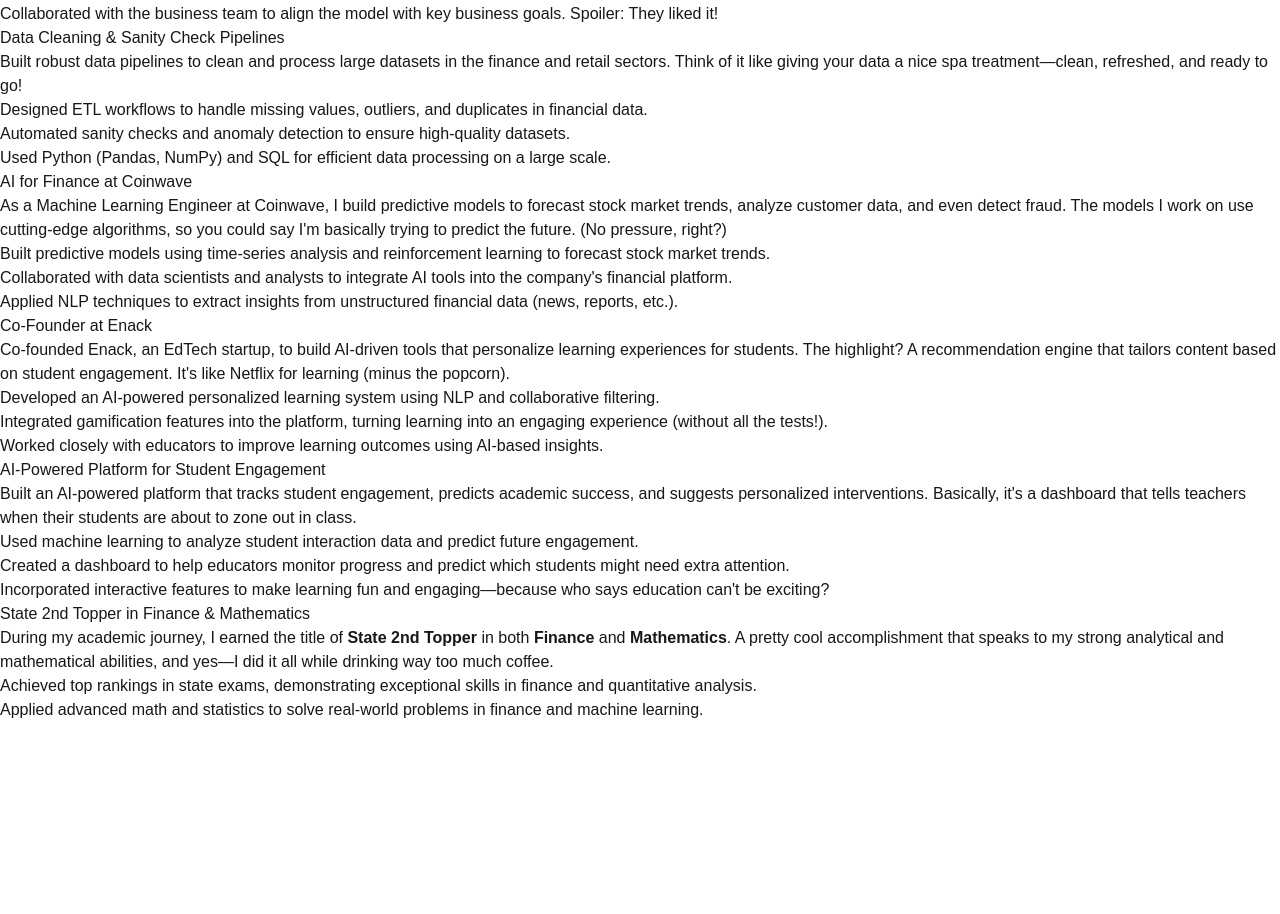
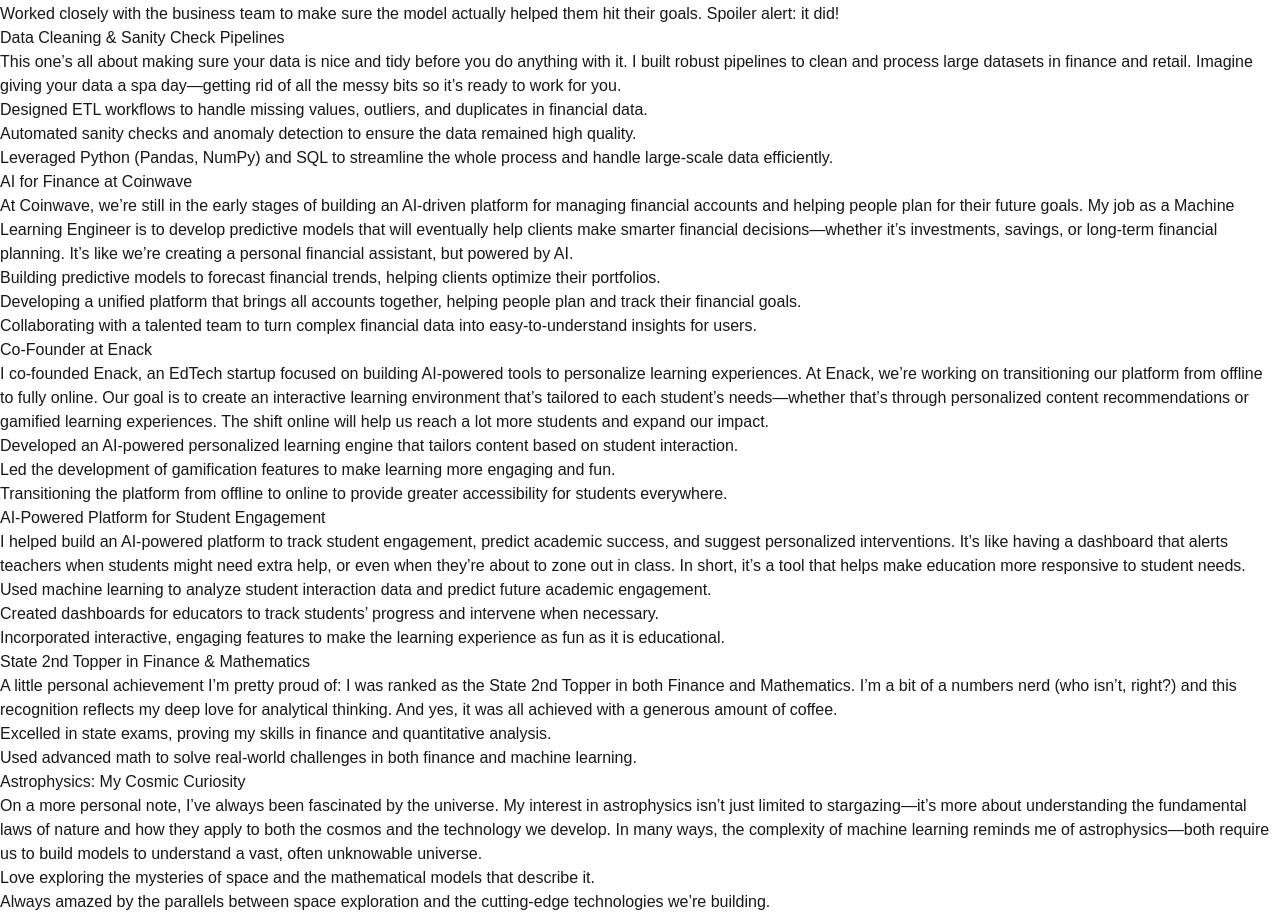
Before and after one commit to Hima-D/my-portfolio, a Next.js app: page /projects in a window 1280 px wide. Shown: the part 262-1176 px from the top of the page. Before the commit the page ends 984 px from the top, so only its background shows below. Built offline with nearby package versions, Linux system fonts and the light colour scheme.

Commit message:
Update page.tsx

```diff
--- a/src/app/projects/page.tsx
+++ b/src/app/projects/page.tsx
@@ -18,12 +18,12 @@
             <div className="bg-white p-6 rounded-xl shadow-lg hover:shadow-xl transition-shadow duration-300">
               <h3 className="text-2xl font-semibold text-indigo-800 mb-4">Sales Analysis & Forecasting Model</h3>
               <p className="text-lg text-gray-700 opacity-80 mb-4">
-                Developed a machine learning model to predict future sales trends for a retail client. I used time-series forecasting techniques like ARIMA and LSTM. Basically, I made sure the client doesn&apos;t overstock *and* doesn&apos;t run out of popular products. It&apos;s like having a crystal ball, but cooler and way more accurate.
+                I developed a machine learning model to predict future sales trends for a retail client. Think of it like forecasting the weather, but for sales. I used time-series techniques like ARIMA and LSTM, which helped the client avoid overstocking and running out of popular products. It’s kind of like having a crystal ball, but with real data backing it up!
               </p>
               <ul className="list-inside list-disc text-lg text-gray-700 opacity-80 space-y-2">
-                <li>Applied exploratory data analysis (EDA) to clean and prepare data for accurate predictions.</li>
-                <li>Used ARIMA and LSTM models to forecast future sales, optimizing inventory management.</li>
-                <li>Collaborated with the business team to align the model with key business goals. Spoiler: They liked it!</li>
+                <li>Cleaned and prepared data using EDA (Exploratory Data Analysis) to ensure accurate predictions.</li>
+                <li>Applied ARIMA and LSTM models to forecast sales, helping optimize inventory and reduce waste.</li>
+                <li>Worked closely with the business team to make sure the model actually helped them hit their goals. Spoiler alert: it did!</li>
               </ul>
             </div>
 
@@ -31,12 +31,12 @@
             <div className="bg-white p-6 rounded-xl shadow-lg hover:shadow-xl transition-shadow duration-300">
               <h3 className="text-2xl font-semibold text-indigo-800 mb-4">Data Cleaning & Sanity Check Pipelines</h3>
               <p className="text-lg text-gray-700 opacity-80 mb-4">
-                Built robust data pipelines to clean and process large datasets in the finance and retail sectors. Think of it like giving your data a nice spa treatment—clean, refreshed, and ready to go!
+                This one’s all about making sure your data is nice and tidy before you do anything with it. I built robust pipelines to clean and process large datasets in finance and retail. Imagine giving your data a spa day—getting rid of all the messy bits so it’s ready to work for you.
               </p>
               <ul className="list-inside list-disc text-lg text-gray-700 opacity-80 space-y-2">
                 <li>Designed ETL workflows to handle missing values, outliers, and duplicates in financial data.</li>
-                <li>Automated sanity checks and anomaly detection to ensure high-quality datasets.</li>
-                <li>Used Python (Pandas, NumPy) and SQL for efficient data processing on a large scale.</li>
+                <li>Automated sanity checks and anomaly detection to ensure the data remained high quality.</li>
+                <li>Leveraged Python (Pandas, NumPy) and SQL to streamline the whole process and handle large-scale data efficiently.</li>
               </ul>
             </div>
 
@@ -44,12 +44,12 @@
             <div className="bg-white p-6 rounded-xl shadow-lg hover:shadow-xl transition-shadow duration-300">
               <h3 className="text-2xl font-semibold text-indigo-800 mb-4">AI for Finance at Coinwave</h3>
               <p className="text-lg text-gray-700 opacity-80 mb-4">
-                As a Machine Learning Engineer at Coinwave, I build predictive models to forecast stock market trends, analyze customer data, and even detect fraud. The models I work on use cutting-edge algorithms, so you could say I&apos;m basically trying to predict the future. (No pressure, right?)
+                At Coinwave, we’re still in the early stages of building an AI-driven platform for managing financial accounts and helping people plan for their future goals. My job as a Machine Learning Engineer is to develop predictive models that will eventually help clients make smarter financial decisions—whether it’s investments, savings, or long-term financial planning. It’s like we’re creating a personal financial assistant, but powered by AI.
               </p>
               <ul className="list-inside list-disc text-lg text-gray-700 opacity-80 space-y-2">
-                <li>Built predictive models using time-series analysis and reinforcement learning to forecast stock market trends.</li>
-                <li>Collaborated with data scientists and analysts to integrate AI tools into the company&apos;s financial platform.</li>
-                <li>Applied NLP techniques to extract insights from unstructured financial data (news, reports, etc.).</li>
+                <li>Building predictive models to forecast financial trends, helping clients optimize their portfolios.</li>
+                <li>Developing a unified platform that brings all accounts together, helping people plan and track their financial goals.</li>
+                <li>Collaborating with a talented team to turn complex financial data into easy-to-understand insights for users.</li>
               </ul>
             </div>
 
@@ -57,12 +57,12 @@
             <div className="bg-white p-6 rounded-xl shadow-lg hover:shadow-xl transition-shadow duration-300">
               <h3 className="text-2xl font-semibold text-indigo-800 mb-4">Co-Founder at Enack</h3>
               <p className="text-lg text-gray-700 opacity-80 mb-4">
-                Co-founded Enack, an EdTech startup, to build AI-driven tools that personalize learning experiences for students. The highlight? A recommendation engine that tailors content based on student engagement. It&apos;s like Netflix for learning (minus the popcorn).
+                I co-founded Enack, an EdTech startup focused on building AI-powered tools to personalize learning experiences. At Enack, we’re working on transitioning our platform from offline to fully online. Our goal is to create an interactive learning environment that’s tailored to each student’s needs—whether that’s through personalized content recommendations or gamified learning experiences. The shift online will help us reach a lot more students and expand our impact.
               </p>
               <ul className="list-inside list-disc text-lg text-gray-700 opacity-80 space-y-2">
-                <li>Developed an AI-powered personalized learning system using NLP and collaborative filtering.</li>
-                <li>Integrated gamification features into the platform, turning learning into an engaging experience (without all the tests!).</li>
-                <li>Worked closely with educators to improve learning outcomes using AI-based insights.</li>
+                <li>Developed an AI-powered personalized learning engine that tailors content based on student interaction.</li>
+                <li>Led the development of gamification features to make learning more engaging and fun.</li>
+                <li>Transitioning the platform from offline to online to provide greater accessibility for students everywhere.</li>
               </ul>
             </div>
 
@@ -70,12 +70,12 @@
             <div className="bg-white p-6 rounded-xl shadow-lg hover:shadow-xl transition-shadow duration-300">
               <h3 className="text-2xl font-semibold text-indigo-800 mb-4">AI-Powered Platform for Student Engagement</h3>
               <p className="text-lg text-gray-700 opacity-80 mb-4">
-                Built an AI-powered platform that tracks student engagement, predicts academic success, and suggests personalized interventions. Basically, it&apos;s a dashboard that tells teachers when their students are about to zone out in class.
+                I helped build an AI-powered platform to track student engagement, predict academic success, and suggest personalized interventions. It’s like having a dashboard that alerts teachers when students might need extra help, or even when they’re about to zone out in class. In short, it’s a tool that helps make education more responsive to student needs.
               </p>
               <ul className="list-inside list-disc text-lg text-gray-700 opacity-80 space-y-2">
-                <li>Used machine learning to analyze student interaction data and predict future engagement.</li>
-                <li>Created a dashboard to help educators monitor progress and predict which students might need extra attention.</li>
-                <li>Incorporated interactive features to make learning fun and engaging—because who says education can&apos;t be exciting?</li>
+                <li>Used machine learning to analyze student interaction data and predict future academic engagement.</li>
+                <li>Created dashboards for educators to track students’ progress and intervene when necessary.</li>
+                <li>Incorporated interactive, engaging features to make the learning experience as fun as it is educational.</li>
               </ul>
             </div>
 
@@ -83,11 +83,23 @@
             <div className="bg-white p-6 rounded-xl shadow-lg hover:shadow-xl transition-shadow duration-300">
               <h3 className="text-2xl font-semibold text-indigo-800 mb-4">State 2nd Topper in Finance & Mathematics</h3>
               <p className="text-lg text-gray-700 opacity-80 mb-4">
-                During my academic journey, I earned the title of <strong>State 2nd Topper</strong> in both <strong>Finance</strong> and <strong>Mathematics</strong>. A pretty cool accomplishment that speaks to my strong analytical and mathematical abilities, and yes—I did it all while drinking way too much coffee.
+                A little personal achievement I’m pretty proud of: I was ranked as the State 2nd Topper in both Finance and Mathematics. I’m a bit of a numbers nerd (who isn’t, right?) and this recognition reflects my deep love for analytical thinking. And yes, it was all achieved with a generous amount of coffee.
               </p>
               <ul className="list-inside list-disc text-lg text-gray-700 opacity-80 space-y-2">
-                <li>Achieved top rankings in state exams, demonstrating exceptional skills in finance and quantitative analysis.</li>
-                <li>Applied advanced math and statistics to solve real-world problems in finance and machine learning.</li>
+                <li>Excelled in state exams, proving my skills in finance and quantitative analysis.</li>
+                <li>Used advanced math to solve real-world challenges in both finance and machine learning.</li>
+              </ul>
+            </div>
+
+            {/* Personal Interest in Astrophysics */}
+            <div className="bg-white p-6 rounded-xl shadow-lg hover:shadow-xl transition-shadow duration-300">
+              <h3 className="text-2xl font-semibold text-indigo-800 mb-4">Astrophysics: My Cosmic Curiosity</h3>
+              <p className="text-lg text-gray-700 opacity-80 mb-4">
+                On a more personal note, I’ve always been fascinated by the universe. My interest in astrophysics isn’t just limited to stargazing—it’s more about understanding the fundamental laws of nature and how they apply to both the cosmos and the technology we develop. In many ways, the complexity of machine learning reminds me of astrophysics—both require us to build models to understand a vast, often unknowable universe.
+              </p>
+              <ul className="list-inside list-disc text-lg text-gray-700 opacity-80 space-y-2">
+                <li>Love exploring the mysteries of space and the mathematical models that describe it.</li>
+                <li>Always amazed by the parallels between space exploration and the cutting-edge technologies we’re building.</li>
               </ul>
             </div>
           </div>
```
